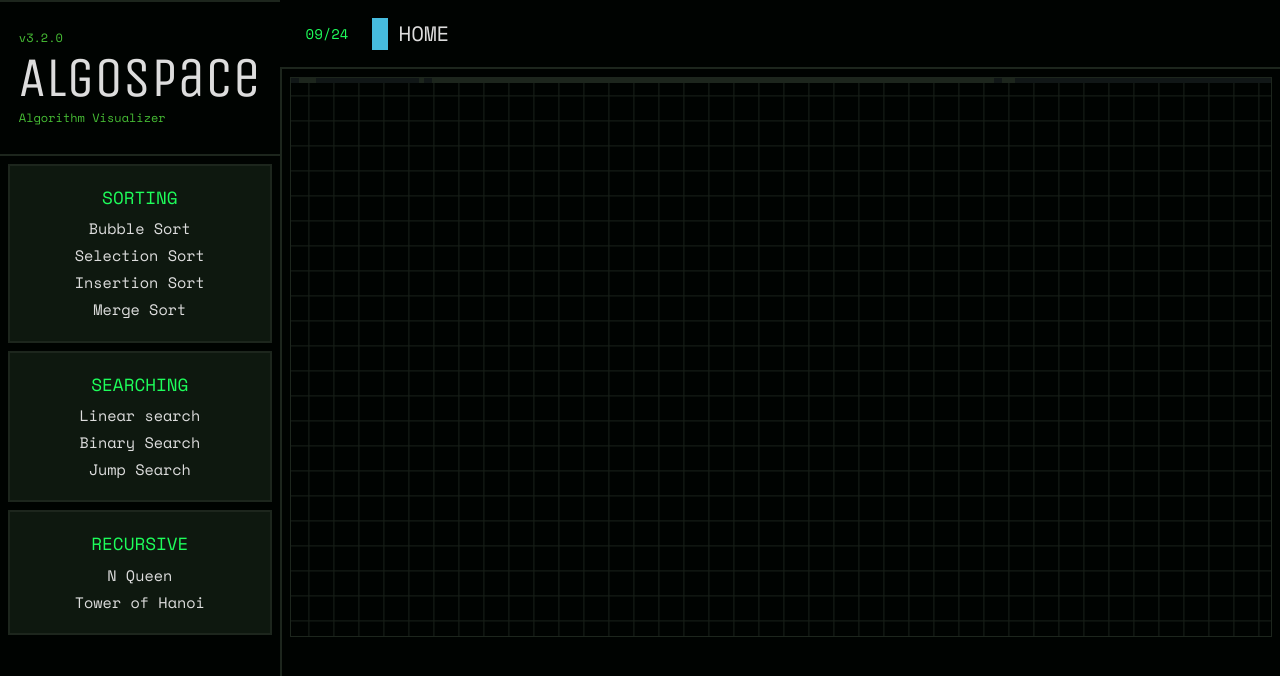
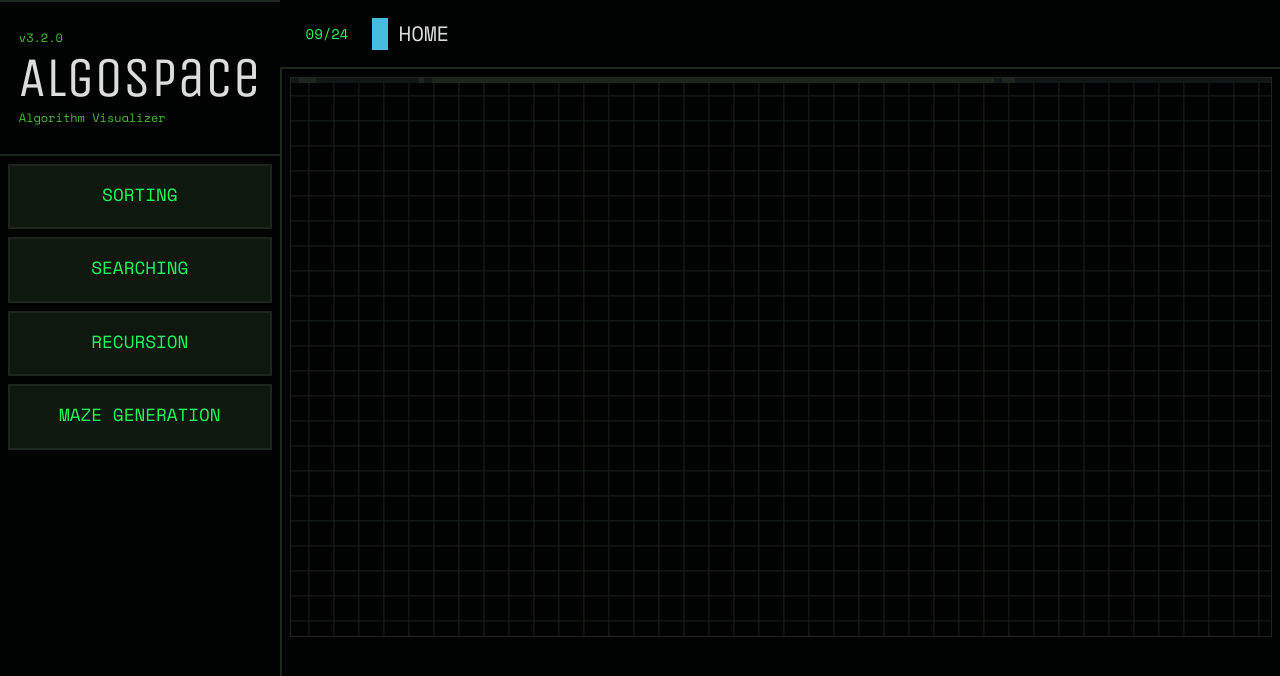
Before and after one commit to rahul-biswakarma/algospace, a Next.js app: page / in a window 1280 px wide. Shown: the top 676 px of the page. Built offline with nearby package versions, Linux system fonts and the light colour scheme.

Commit message:
Improved SideNav

```diff
--- a/components/SideNav/sub-component/NavCategory.jsx
+++ b/components/SideNav/sub-component/NavCategory.jsx
@@ -6,18 +6,25 @@ import NavData from "/public/data/Nav.json";
 const NavCategory = () => {
   var algorithms = NavData.algorithms;
   let currAlgoId = useSelector((state) => state.page.algoId);
+  let currAlgoCatgeory = useSelector((state) => state.page.algoCategory);
   return (
     <>
       {algorithms.map((data) => {
         return (
           <div
             key={data.id + data.algorithms[0].id}
-            className="nav-category-container flex-col px-4 py-[18px] w-full bg-bg-2 border-2 border-border-1 cursor-pointer"
+            className="nav-category-container flex-col px-4 py-[15px] w-full bg-bg-2 border-2 border-border-1 cursor-pointer"
           >
             <h2 className="font-space uppercase text-green text-center text-[1.1rem] cursor-pointer mb-[5px]">
               {data.name}
             </h2>
-            <div className="nav-category-links flex flex-col">
+            <div
+              className={
+                data.id != currAlgoCatgeory
+                  ? "nav-category-links flex flex-col h-0 invisible hover:h-full"
+                  : "nav-category-links flex flex-col"
+              }
+            >
               {data.algorithms.map((algorithm) => {
                 return (
                   <Link
--- a/components/SideNav/sub-component/NavLinks.jsx
+++ b/components/SideNav/sub-component/NavLinks.jsx
@@ -14,7 +14,6 @@ const NavLinks = () => {
       className="flex flex-col p-gap gap-gap overflow-y-auto h-[100%] transition-all"
     >
       <NavCategory />
-      {/* <NavCategorySingle /> */}
     </div>
   );
 };
--- a/pages/index.js
+++ b/pages/index.js
@@ -2,7 +2,11 @@ import React, { useEffect } from "react";
 import Head from "next/head";
 import TopBar from "/components/TopBar";
 import { batch, useDispatch } from "react-redux";
-import { setAlgoId, setAlgoName } from "/redux/reducers/pageSlice";
+import {
+  setAlgoId,
+  setAlgoName,
+  setAlgoCategory,
+} from "/redux/reducers/pageSlice";
 
 const Home = () => {
   const dispatch = useDispatch();
@@ -10,6 +14,7 @@ const Home = () => {
     batch(() => {
       dispatch(setAlgoId("home"));
       dispatch(setAlgoName("Home"));
+      dispatch(setAlgoCategory("home"));
     });
   });
   return (
--- a/pages/recursive/tower-of-hanoi.js
+++ b/pages/recursion/tower-of-hanoi.js
@@ -7,7 +7,11 @@ import { ToProperCase } from "/utils";
 import Footer from "/components/Footer";
 import { setIsRunning } from "/redux/reducers/hanoiSlice";
 import AlgoData from "/components/AlgoPage/TowerOfHanoi/AlgoData";
-import { setAlgoId, setAlgoName } from "/redux/reducers/pageSlice";
+import {
+  setAlgoId,
+  setAlgoName,
+  setAlgoCategory,
+} from "/redux/reducers/pageSlice";
 import StatsContainer from "/components/AlgoPage/TowerOfHanoi/Stats";
 import HanoiControllers from "/components/AlgoPage/TowerOfHanoi/Controllers";
 import VisualizerContainer from "/components/AlgoPage/TowerOfHanoi/Visualizer";
@@ -26,6 +30,7 @@ const TowerOfHanoi = () => {
       batch(() => {
         dispatch(setAlgoId(rawAlgoId));
         dispatch(setAlgoName(algoName));
+        dispatch(setAlgoCategory("recursion"));
       });
     }
   });
--- a/pages/searching/[algoid].js
+++ b/pages/searching/[algoid].js
@@ -1,4 +1,8 @@
-import { setAlgoId, setAlgoName } from "/redux/reducers/pageSlice";
+import {
+  setAlgoId,
+  setAlgoName,
+  setAlgoCategory,
+} from "/redux/reducers/pageSlice";
 import { setIsSearching, resetStats } from "/redux/reducers/searchingSlice";
 import { useDispatch, useSelector } from "react-redux";
 
@@ -34,6 +38,7 @@ const Searching = () => {
       batch(() => {
         dispatch(setAlgoId(rawAlgoId));
         dispatch(setAlgoName(algoName));
+        dispatch(setAlgoCategory("searching"));
         generateNewArray();
       });
     }
--- a/pages/sorting/[algoid].js
+++ b/pages/sorting/[algoid].js
@@ -1,22 +1,26 @@
-import { setAlgoId, setAlgoName } from "/redux/reducers/pageSlice";
-import { setRunning, resetStats } from "/redux/reducers/sortingSlice";
-import { useDispatch, useSelector } from "react-redux";
-
 import Footer from "/components/Footer";
 import Head from "next/head";
 import Image from "next/image";
 import React from "react";
+import { batch } from "react-redux";
+import { useEffect } from "react";
+import { useRouter } from "next/router";
+
+import { ToProperCase } from "/utils";
+import {
+  setAlgoId,
+  setAlgoName,
+  setAlgoCategory,
+} from "/redux/reducers/pageSlice";
+import { useDispatch, useSelector } from "react-redux";
+import AlgoData from "/components/AlgoPage/Sorting/AlgoData";
+import StatsContainer from "/components/AlgoPage/Sorting/Stats";
+import { setRunning, resetStats } from "/redux/reducers/sortingSlice";
+import VisualizerContainer from "/components/AlgoPage/Sorting/Visualizer";
 import SortingControllers from "/components/AlgoPage/Sorting/Controllers";
-import StatsContainer from "/components/AlgoPage/Sorting/Stats";
-import { ToProperCase } from "/utils";
-import VisualizerContainer from "/components/AlgoPage/Sorting/Visualizer";
 import VisualizerEdgeLeftIcon from "/public/assets/visualizer-edge-left-icon.svg";
 import VisualizerEdgeRightIcon from "/public/assets/visualizer-edge-right-icon.svg";
-import { batch } from "react-redux";
 import { generateNewArray } from "/components/AlgoPage/Sorting/SortingUtils/generateArray";
-import { useEffect } from "react";
-import { useRouter } from "next/router";
-import AlgoData from "/components/AlgoPage/Sorting/AlgoData";
 
 const Sorting = () => {
   const router = useRouter();
@@ -34,6 +38,7 @@ const Sorting = () => {
       batch(() => {
         dispatch(setAlgoId(rawAlgoId));
         dispatch(setAlgoName(algoName));
+        dispatch(setAlgoCategory("sorting"));
         generateNewArray();
       });
     }
--- a/public/data/Nav.json
+++ b/public/data/Nav.json
@@ -38,8 +38,8 @@
       ]
     },
     {
-      "name": "Recursive",
-      "id": "recursive",
+      "name": "Recursion",
+      "id": "recursion",
       "algorithms": [
         {
           "id": "n-queen",
@@ -50,6 +50,28 @@
           "name": "Tower of Hanoi"
         }
       ]
+    },
+    {
+      "name": "Maze Generation",
+      "id": "maze-generation",
+      "algorithms": [
+        {
+          "id": "dfs-maze",
+          "name": "DFS Maze"
+        },
+        {
+          "id": "bianry-tree",
+          "name": "Bianry Tree"
+        },
+        {
+          "id": "kruskal-maze",
+          "name": "Kruskal’s Maze"
+        },
+        {
+          "id": "recursive-division",
+          "name": "Recursive Division"
+        }
+      ]
     }
   ]
 }
--- a/redux/reducers/pageSlice.js
+++ b/redux/reducers/pageSlice.js
@@ -3,6 +3,7 @@ import { createSlice } from "@reduxjs/toolkit";
 const initialState = {
   algoname: "Home",
   algoId: "home",
+  algoCategory: "home",
 };
 
 export const pageSlice = createSlice({
@@ -15,10 +16,13 @@ export const pageSlice = createSlice({
     setAlgoId: (state, action) => {
       state.algoId = action.payload;
     },
+    setAlgoCategory: (state, action) => {
+      state.algoCategory = action.payload;
+    },
   },
 });
 
 // Action creators are generated for each case reducer function
-export const { setAlgoName, setAlgoId } = pageSlice.actions;
+export const { setAlgoName, setAlgoId, setAlgoCategory } = pageSlice.actions;
 
 export default pageSlice.reducer;
```
